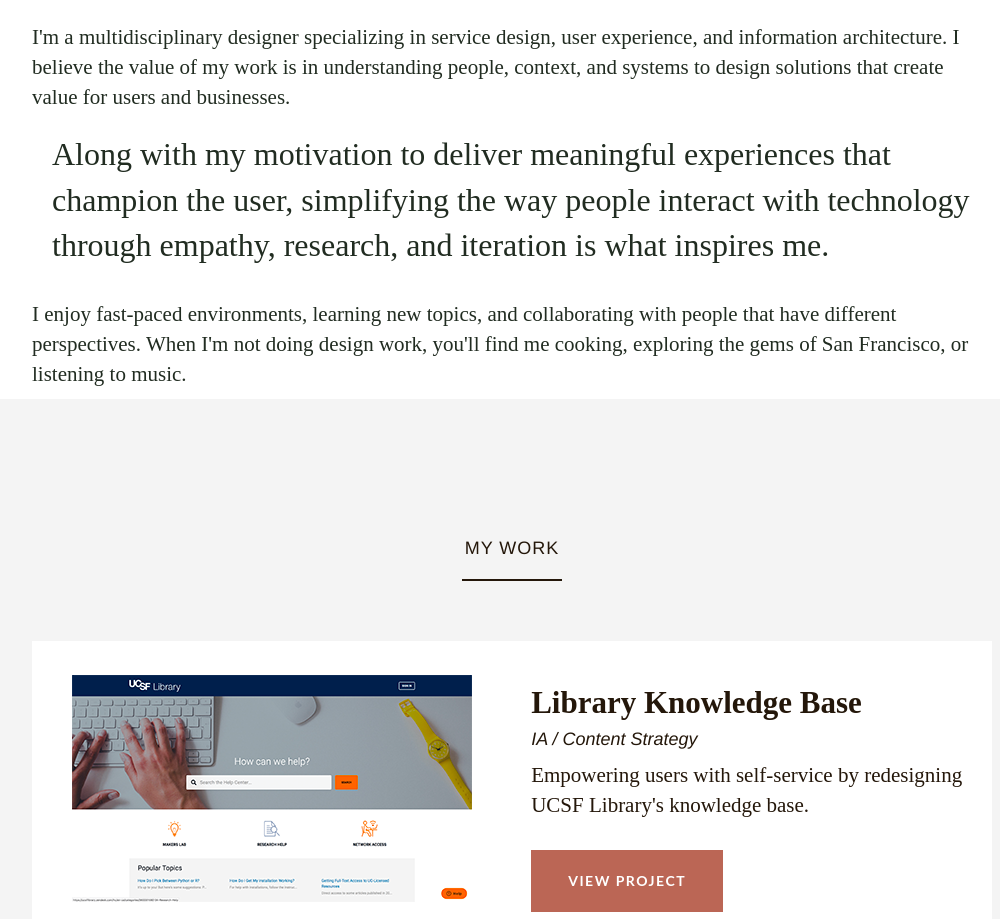
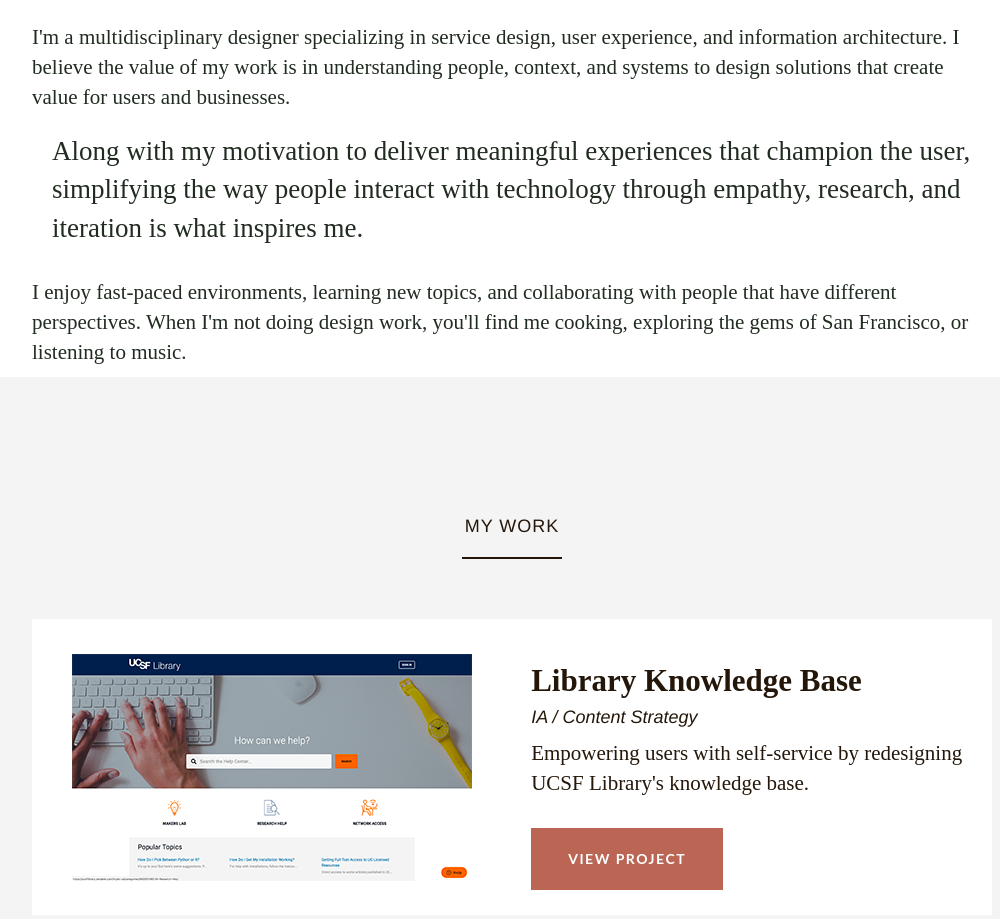
Before and after one commit to justinkahrs/portfolio-react, a React (Create React App) app: page / in a window 1280 px wide. Shown: the part 1020-1939 px from the top of the page, without its empty margins (128-1128 px from the left). Built offline with nearby package versions, Linux system fonts and the light colour scheme; what webfontloader would draw is missing.

Commit message:
Update About.js

```diff
--- a/src/mainPage/About.js
+++ b/src/mainPage/About.js
@@ -15,7 +15,7 @@ class About extends Component {
       bq: {
         fontFamily: 'Libre Baskerville',
         fontWeight: '500',
-        fontSize: '32px',
+        fontSize: '27px',
         marginLeft: 0,
         borderLeft: 'none',
       },
```
